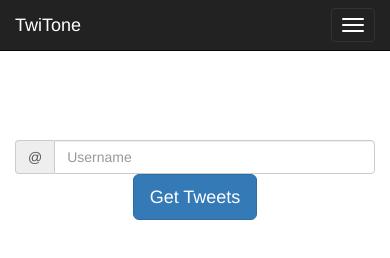
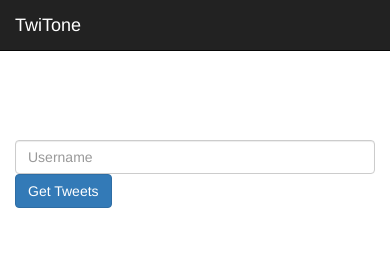
Before and after one commit to LadwaAditya/TwiTone, a website: page public/index.html in a window 390 px wide. Drawn offline with nearby package versions, Linux system fonts and the light colour scheme.

Commit message:
refactor : Added responsivenes

```diff
--- a/public/index.html
+++ b/public/index.html
@@ -15,13 +15,6 @@
 <nav class="navbar navbar-inverse navbar-fixed-top">
     <div class="container">
         <div class="navbar-header">
-            <button type="button" class="navbar-toggle collapsed" data-toggle="collapse" data-target="#navbar"
-                    aria-expanded="false" aria-controls="navbar">
-                <span class="sr-only">Toggle navigation</span>
-                <span class="icon-bar"></span>
-                <span class="icon-bar"></span>
-                <span class="icon-bar"></span>
-            </button>
             <a class="navbar-brand" href="#">TwiTone</a>
         </div>
     </div>
@@ -31,15 +24,20 @@
 
 <div class="container" id="main" ng-controller="MainCtrl">
 
-    <div class="input-group">
-        <span class="input-group-addon" id="basic-addon1">@</span>
-        <input type="text" class="form-control" placeholder="Username" aria-describedby="basic-addon1"
-               ng-model="user.name">
+    <form>
 
-    </div><!-- input-group-->
-    <center>
-        <button class="btn btn-primary btn-lg" ng-click="getTweets()">Get Tweets</button>
-    </center>
+        <div class="row">
+            <div class="col-sm-10">
+                <input type="text" class="form-control " placeholder="Username" aria-describedby="basic-addon1"
+                       ng-model="user.name">
+            </div>
+
+            <div class="col-sm-2">
+                <button class="btn btn-primary " ng-click="getTweets()">Get Tweets</button>
+            </div>
+        </div>
+
+    </form>
 
     <br><br>
 
@@ -60,10 +58,12 @@
                 <button type="button" class="close" data-dismiss="modal">&times;</button>
                 <h4 class="modal-title">{{status}}</h4>
             </div>
-            <div class="modal-body" id="chartEmotional" style="float: left;height: 300px; width: 33%;"></div>
-            <div class="modal-body" id="chartLanguage" style="float: left;height: 300px; width: 33%;"></div>
-            <div class="modal-body" id="chartSocial" style="float: left;height: 300px; width: 33%;"></div>
-            <br style="clear: left;"/>
+            <div class="row">
+                <div class="modal-body col-md-4" id="chartEmotional" style="height: 300px;"></div>
+                <div class="modal-body col-md-4" id="chartSocial" style="height: 300px;"></div>
+                <div class="modal-body col-md-4" id="chartLanguage" style="height: 300px;"></div>
+
+            </div>
             <div class="modal-footer">
                 <button type="button" class="btn btn-default" data-dismiss="modal">Close</button>
             </div>
```
